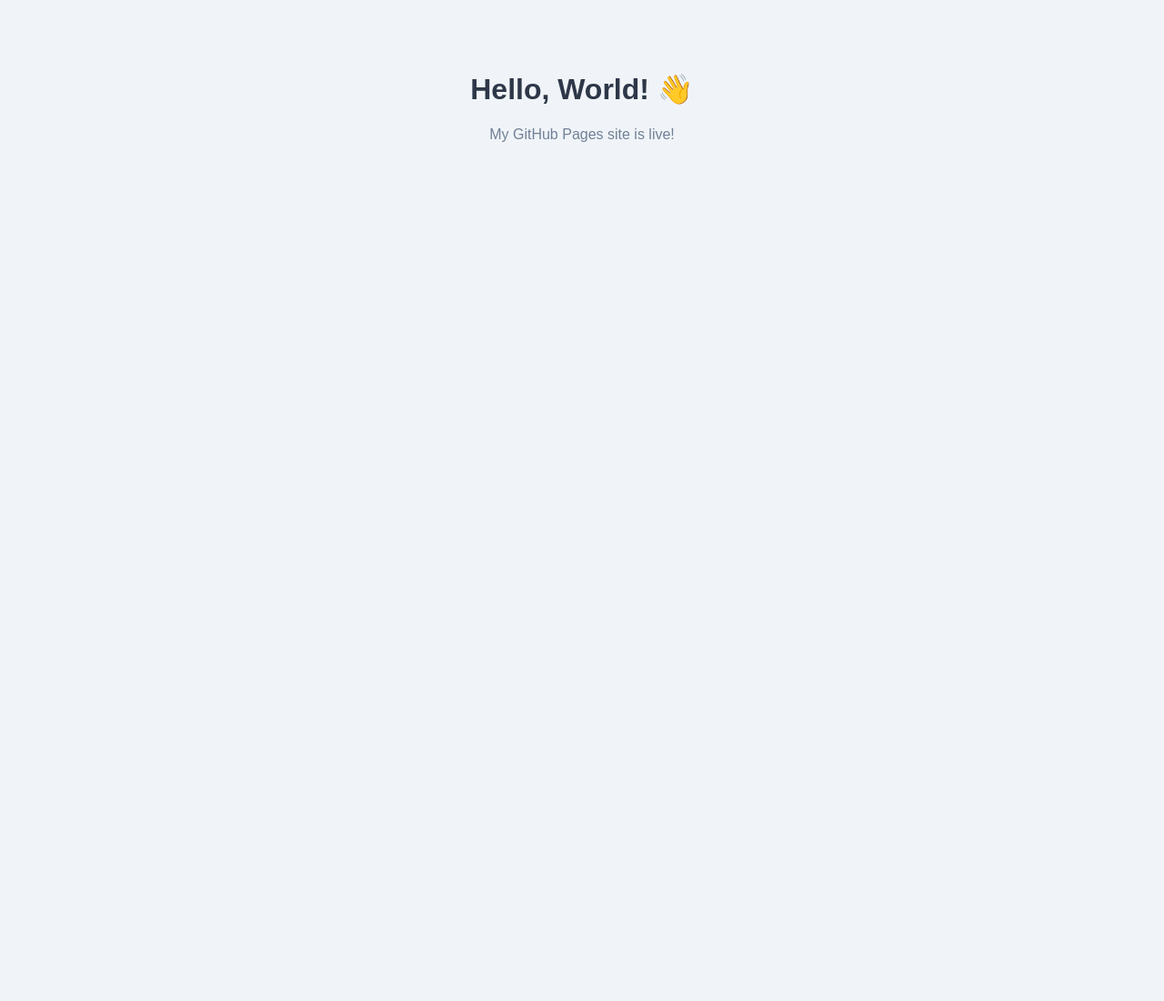
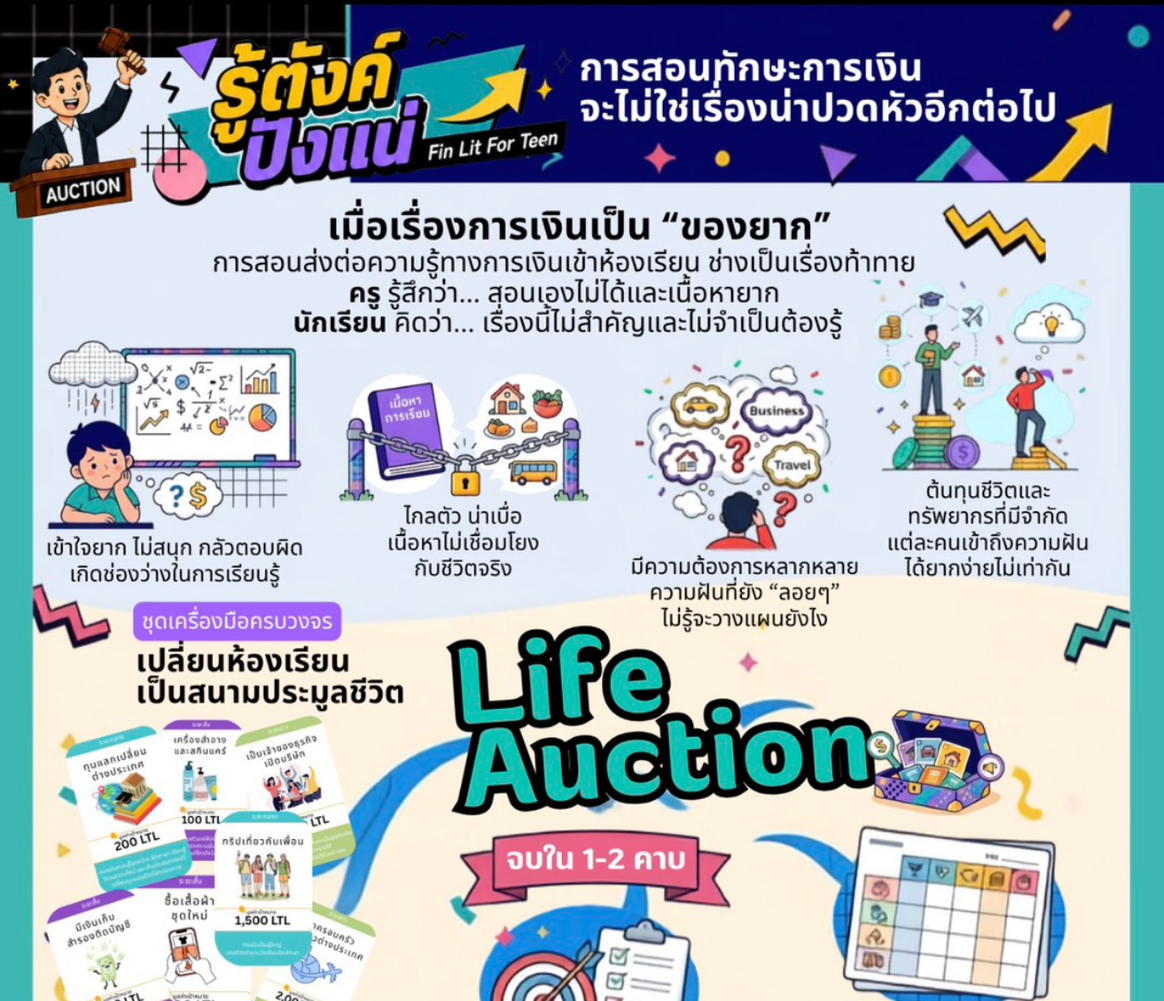
Before and after one commit to popnathakorn/life-auction, a plain HTML site: page index.html in a window 1280 px wide. Shown: the top 1100 px of the page at 91% size. Before the commit the page ends 800 px from the top, so only its background shows below. Drawn offline with Linux system fonts and the light colour scheme.

Commit message:
feat: replace hello world with full-bleed poster image

```diff
--- a/index.html
+++ b/index.html
@@ -5,18 +5,20 @@
   <meta name="viewport" content="width=device-width, initial-scale=1.0"/>
   <title>My GitHub Page</title>
   <style>
-    body {
-      font-family: sans-serif;
-      text-align: center;
-      padding: 50px;
-      background: #f0f4f8;
+    html, body {
+      margin: 0;
+      padding: 0;
+      background: #000;
     }
-    h1 { color: #2d3748; }
-    p  { color: #718096; }
+    img {
+      display: block;
+      width: 100%;
+      height: 100vh;
+      object-fit: cover;
+    }
   </style>
 </head>
 <body>
-  <h1>Hello, World! 👋</h1>
-  <p>My GitHub Pages site is live!</p>
+  <img src="poster.jpg" alt="Poster" style="max-width: 100%; height: auto;" />
 </body>
 </html>
```
Also changed, not shown: poster.jpg (added).
